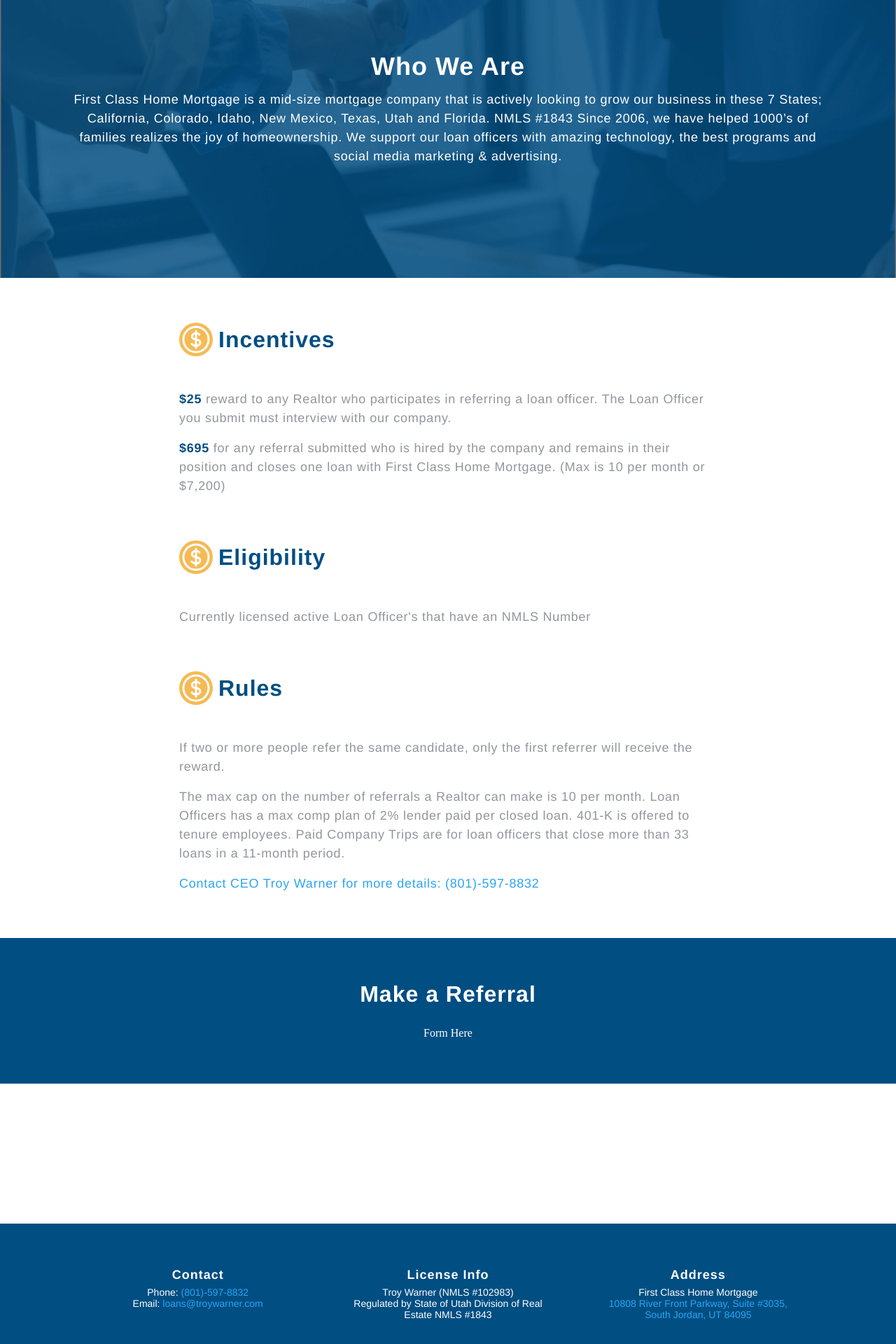
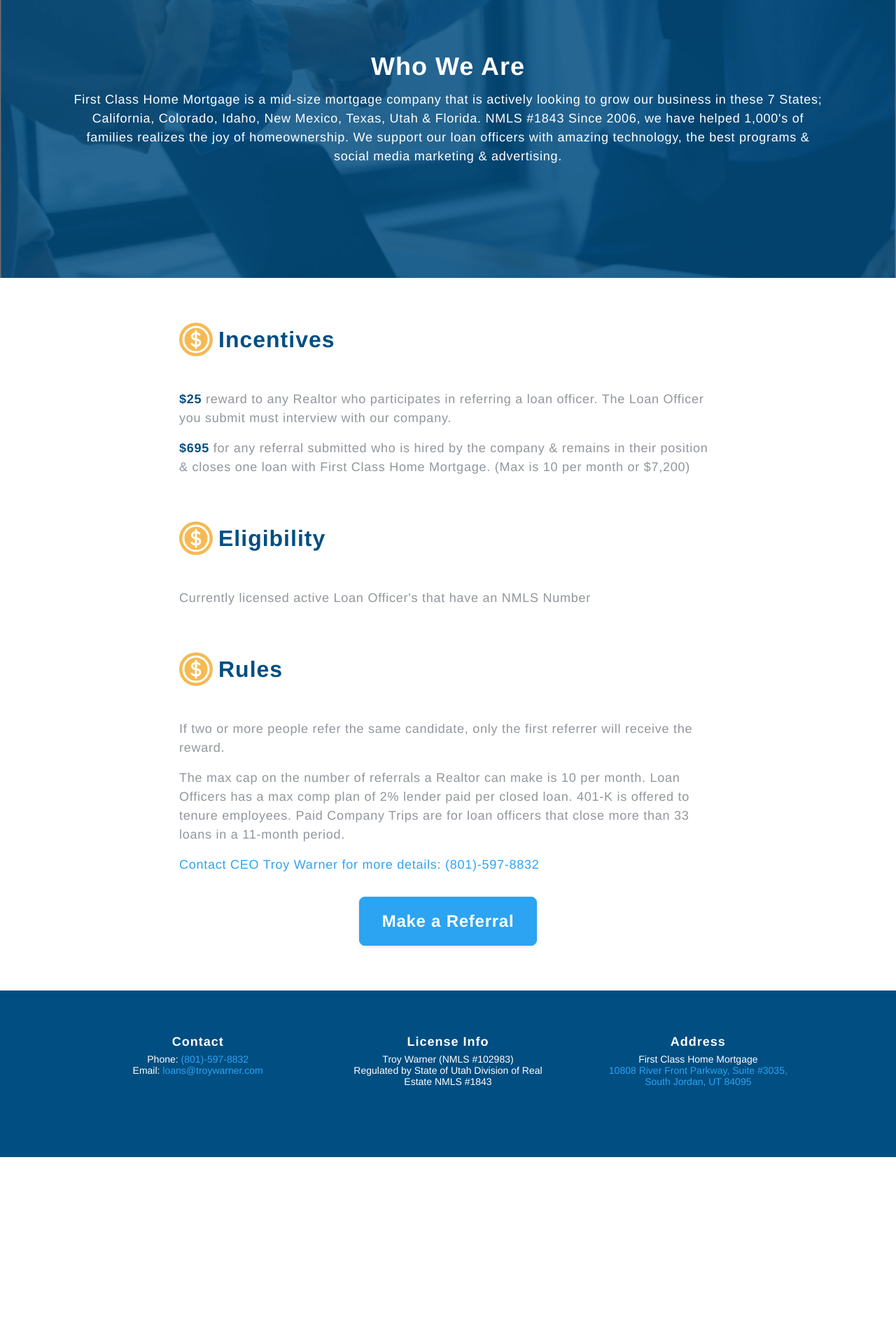
Before and after one commit to MitchellHCrane/troyReferralSite, a React (Create React App) app: page / in a window 1280 px wide. Shown: the part 580-2500 px from the top of the page at 70% size. After the commit the page ends 2233 px from the top, so only its background shows below. Built offline with nearby package versions, Linux system fonts and the light colour scheme.

Commit message:
updates to site, including form link

```diff
--- a/src/App.js
+++ b/src/App.js
@@ -3,7 +3,6 @@
 import Header from "./Components/Header";
 import Profile from "./Components/Profile";
 import GetStarted from "./Components/GetStarted";
-import ReferralForm from "./Components/ReferralForm";
 import Footer from "./Components/Footer";
 
 function App() {
@@ -12,7 +11,6 @@
       <Header />
       <Profile />
       <GetStarted />
-      <ReferralForm />
       <Footer />
     </div>
   );
--- a/src/Components/GetStarted.js
+++ b/src/Components/GetStarted.js
@@ -9,13 +9,13 @@
         <p className="getStartedP">
           First Class Home Mortgage is a mid-size mortgage company that is
           actively looking to grow our business in these 7 States; California,
-          Colorado, Idaho, New Mexico, Texas, Utah and Florida. NMLS #1843 Since
-          2006, we have helped 1000’s of families realizes the joy of
+          Colorado, Idaho, New Mexico, Texas, Utah & Florida. NMLS #1843 Since
+          2006, we have helped 1,000&apos;s of families realizes the joy of
           homeownership. We support our loan officers with amazing technology,
-          the best programs and social media marketing & advertising.
+          the best programs & social media marketing & advertising.
         </p>
       </div>
-      <div className="incentives-eligibility">
+      <div className="incentives-eligibility" id="getStarted">
         <div className="programDetails">
           <div className="programDetailsDiv">
             <span className="heroIconSpan">
@@ -30,9 +30,9 @@
           </p>
           <p>
             <span className="dollarReward">$695</span> for any referral
-            submitted who is hired by the company and remains in their position
-            and closes one loan with First Class Home Mortgage. (Max is 10 per
-            month or $7,200)
+            submitted who is hired by the company & remains in their position &
+            closes one loan with First Class Home Mortgage. (Max is 10 per month
+            or $7,200)
           </p>
         </div>
         <div className="programDetails topSpacing">
@@ -73,6 +73,15 @@
             </span>
           </p>
         </div>
+        <div className="formDiv">
+          <a
+            href="https://fs10.formsite.com/twarner69/kdbphjilaj/index"
+            target="_blank"
+            className="buttonBlue"
+          >
+            Make a Referral
+          </a>
+        </div>
       </div>
     </div>
   );
--- a/src/Components/Profile.js
+++ b/src/Components/Profile.js
@@ -25,11 +25,11 @@
         <div className="center-div">
           <h1 className="profileName">We Are Hiring Originators</h1>
           <p className="profileP">
-          The Realtor Referral Program is a great way you can make extra cash!
+            The Realtor Referral Program is a great way you can make extra cash!
           </p>
           <div className="buttonBlueDiv">
             <a href="#getStarted" className="buttonBlue">
-              Make a Referral
+              Learn More
             </a>
           </div>
         </div>
--- a/src/Components/ReferralForm.js
+++ /dev/null
@@ -1,15 +0,0 @@
-import "../css/referralForm.css";
-import MortgageCalculator from "mortgage-calculator-react";
-
-function ReferralForm() {
-  return (
-    <div className="referralFormOuterDiv" id="getStarted">
-      <div className="loanCalcText">
-        <h2 className="referralH2">Make a Referral</h2>
-      </div>
-      <div className="formDiv">Form Here</div>
-    </div>
-  );
-}
-
-export default ReferralForm;
--- a/src/css/footer.css
+++ b/src/css/footer.css
@@ -4,7 +4,6 @@
   background: #004e82;
   /* padding: 32px 8px; */
   width: 100%;
-  margin-top: 200px;
 }
 
 .footer-div {
--- a/src/css/getStarted.css
+++ b/src/css/getStarted.css
@@ -4,8 +4,6 @@
 }
 .incentives-eligibility {
   margin: 64px 8%;
-  margin-left: 256px;
-  margin-right: 256px;
 }
 
 .getStartedBackground {
@@ -75,8 +73,17 @@
   height: 48px;
 }
 
+.formDiv {
+  display: flex;
+  justify-content: center;
+}
+
 @media (min-width: 1024px) {
   .grid-container {
     grid-template-columns: auto auto auto;
   }
+  .incentives-eligibility {
+    margin-left: 256px;
+    margin-right: 256px;
+  }
 }
--- a/src/css/referralForm.css
+++ /dev/null
@@ -1,55 +0,0 @@
-.referralFormOuterDiv {
-  background-color: #004e82;
-}
-
-.referralH2 {
-  color:#fff;
-  padding-top: 64px;
-  font-size: 32px;
-}
-
-.mortgageCalculator {
-  margin-top: 32px;
-}
-
-/* Background */
-.mortgageCalculator ._2rRxbhZfd2m69aGyclMHup {
-  background: none;
-  padding: 0;
-  border: none;
-}
-
-/* Form Styles */
-.mortgageCalculator .FhD6sRmOe8tMY0xW6D0KO {
-  padding-bottom: 32px;
-}
-
-/* Input Icon */
-.mortgageCalculator ._3UZinu8u1JJRVIMHioZRr5 {
-  height: 64px;
-  font-size: 24px;
-  color: #2ca4f2;
-  font-weight: 900;
-  display: flex;
-  justify-content: center;
-  align-items: center;
-  padding: 0;
-  margin: 0;
-}
-
-.formDiv {
-  color: #fff;
-  text-align: center;
-  margin-top: 32px;
-  padding-bottom: 64px;
-}
-
-@media (min-width: 1024px) {
-  .loanCalcText {
-    text-align: center;
-  }
-  .referralForm-div {
-    margin: 0 auto;
-    max-width: 504px;
-  }
-}
```
Also changed, not shown: 12 other files (tests, documents, lock files or other folders).
